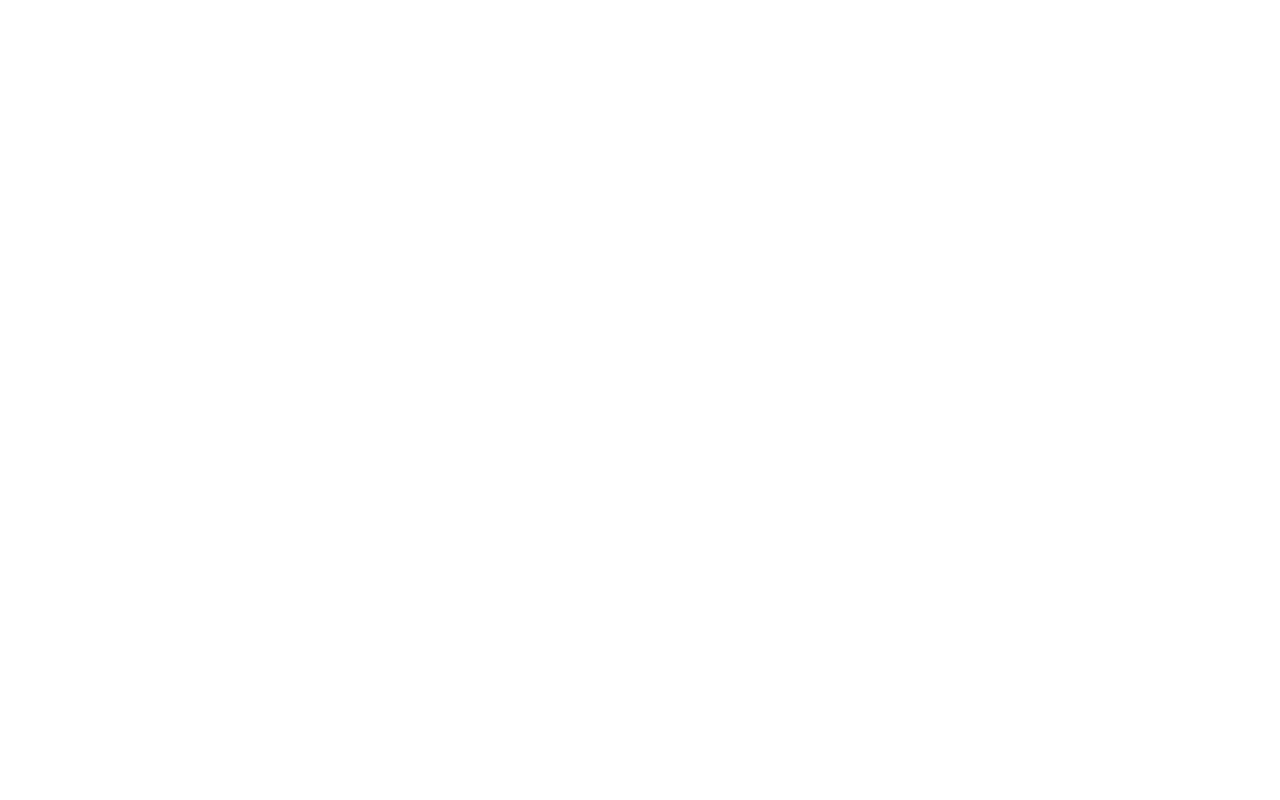
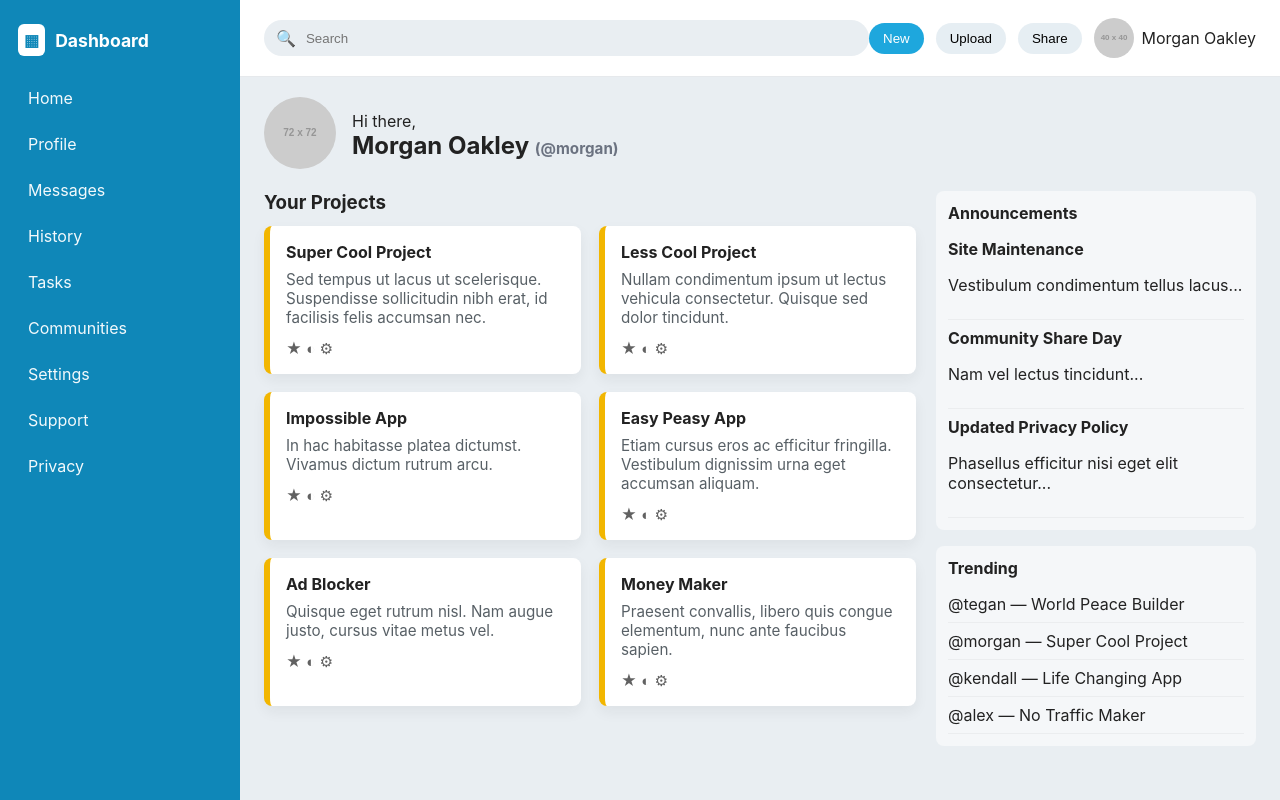
Before and after one commit to balovich-matje/odin-admin-dashboard, a plain HTML site: page index.html in a window 1280 px wide. Drawn offline with Linux system fonts and the light colour scheme; placeholder pictures from the web are drawn by us.

Commit message:
Add html structure and basic styles

```diff
--- a/index.html
+++ b/index.html
@@ -2,13 +2,128 @@
 <html lang="en">
 
 <head>
-    <link rel="stylesheet" href="styles.css">
     <meta charset="UTF-8">
     <meta name="viewport" content="width=device-width, initial-scale=1.0">
-    <title>Document</title>
+    <title>Odin Admin Dashboard</title>
+    <link rel="stylesheet" href="styles.css">
 </head>
 
 <body>
+    <div class="app-layout">
+        <aside class="sidebar">
+            <div class="brand">
+                <div class="logo">▦</div>
+                <div class="title">Dashboard</div>
+            </div>
+            <nav class="nav">
+                <a class="nav-item" href="#">Home</a>
+                <a class="nav-item" href="#">Profile</a>
+                <a class="nav-item" href="#">Messages</a>
+                <a class="nav-item" href="#">History</a>
+                <a class="nav-item" href="#">Tasks</a>
+                <a class="nav-item" href="#">Communities</a>
+                <a class="nav-item" href="#">Settings</a>
+                <a class="nav-item" href="#">Support</a>
+                <a class="nav-item" href="#">Privacy</a>
+            </nav>
+        </aside>
+
+        <div class="main-area">
+            <header class="topbar">
+                <div class="search">
+                    <span class="search-icon">🔍</span>
+                    <input type="search" placeholder="Search" />
+                </div>
+                <div class="top-actions">
+                    <button class="btn primary">New</button>
+                    <button class="btn">Upload</button>
+                    <button class="btn">Share</button>
+                    <div class="profile">
+                        <img class="avatar" src="https://via.placeholder.com/40" alt="avatar" />
+                        <div class="profile-name">Morgan Oakley</div>
+                    </div>
+                </div>
+            </header>
+
+            <div class="content">
+                <section class="intro">
+                    <div class="welcome-avatar"><img src="https://via.placeholder.com/72" alt="avatar" /></div>
+                    <div class="welcome-text">
+                        <div class="hi">Hi there,</div>
+                        <h2 class="name">Morgan Oakley <span class="handle">(@morgan)</span></h2>
+                    </div>
+                </section>
+
+                <div class="columns">
+                    <main class="projects">
+                        <h3 class="section-title">Your Projects</h3>
+                        <div class="cards-grid">
+                            <article class="card">
+                                <h4>Super Cool Project</h4>
+                                <p>Sed tempus ut lacus ut scelerisque. Suspendisse sollicitudin nibh erat, id facilisis
+                                    felis accumsan nec.</p>
+                                <div class="card-actions">★ ◐ ⚙</div>
+                            </article>
+                            <article class="card">
+                                <h4>Less Cool Project</h4>
+                                <p>Nullam condimentum ipsum ut lectus vehicula consectetur. Quisque sed dolor tincidunt.
+                                </p>
+                                <div class="card-actions">★ ◐ ⚙</div>
+                            </article>
+                            <article class="card">
+                                <h4>Impossible App</h4>
+                                <p>In hac habitasse platea dictumst. Vivamus dictum rutrum arcu.</p>
+                                <div class="card-actions">★ ◐ ⚙</div>
+                            </article>
+                            <article class="card">
+                                <h4>Easy Peasy App</h4>
+                                <p>Etiam cursus eros ac efficitur fringilla. Vestibulum dignissim urna eget accumsan
+                                    aliquam.</p>
+                                <div class="card-actions">★ ◐ ⚙</div>
+                            </article>
+                            <article class="card">
+                                <h4>Ad Blocker</h4>
+                                <p>Quisque eget rutrum nisl. Nam augue justo, cursus vitae metus vel.</p>
+                                <div class="card-actions">★ ◐ ⚙</div>
+                            </article>
+                            <article class="card">
+                                <h4>Money Maker</h4>
+                                <p>Praesent convallis, libero quis congue elementum, nunc ante faucibus sapien.</p>
+                                <div class="card-actions">★ ◐ ⚙</div>
+                            </article>
+                        </div>
+                    </main>
+
+                    <aside class="rightcol">
+                        <div class="panel announcements">
+                            <h4>Announcements</h4>
+                            <ul>
+                                <li><strong>Site Maintenance</strong>
+                                    <p>Vestibulum condimentum tellus lacus...</p>
+                                </li>
+                                <li><strong>Community Share Day</strong>
+                                    <p>Nam vel lectus tincidunt...</p>
+                                </li>
+                                <li><strong>Updated Privacy Policy</strong>
+                                    <p>Phasellus efficitur nisi eget elit consectetur...</p>
+                                </li>
+                            </ul>
+                        </div>
+
+                        <div class="panel trending">
+                            <h4>Trending</h4>
+                            <ul>
+                                <li>@tegan — World Peace Builder</li>
+                                <li>@morgan — Super Cool Project</li>
+                                <li>@kendall — Life Changing App</li>
+                                <li>@alex — No Traffic Maker</li>
+                            </ul>
+                        </div>
+                    </aside>
+                </div>
+            </div>
+        </div>
+    </div>
 
     <script src="script.js"></script>
 </body>
--- a/styles.css
+++ b/styles.css
@@ -0,0 +1,238 @@
+:root {
+    --sidebar-bg: #0f87b8;
+    --accent: #f2b600;
+    --muted: #e9eef2;
+    --card-bg: #ffffff;
+    --text: #222;
+    --panel-bg: #f5f7f9;
+}
+
+* {
+    box-sizing: border-box
+}
+
+body {
+    font-family: Inter, system-ui, -apple-system, 'Segoe UI', Roboto, 'Helvetica Neue', Arial;
+    margin: 0;
+    color: var(--text);
+    background: var(--muted);
+}
+
+.app-layout {
+    display: grid;
+    grid-template-columns: 240px 1fr;
+    min-height: 100vh
+}
+
+.sidebar {
+    background: var(--sidebar-bg);
+    color: #fff;
+    padding: 24px 18px
+}
+
+.brand {
+    display: flex;
+    align-items: center;
+    gap: 10px;
+    margin-bottom: 24px
+}
+
+.brand .logo {
+    background: #fff;
+    color: var(--sidebar-bg);
+    padding: 6px;
+    border-radius: 6px;
+    font-weight: 700
+}
+
+.brand .title {
+    font-weight: 700;
+    font-size: 1.1rem
+}
+
+.nav {
+    display: flex;
+    flex-direction: column;
+    gap: 10px
+}
+
+.nav-item {
+    color: rgba(255, 255, 255, 0.95);
+    text-decoration: none;
+    padding: 8px 10px;
+    border-radius: 6px
+}
+
+.nav-item:hover {
+    background: rgba(255, 255, 255, 0.06)
+}
+
+.main-area {
+    display: flex;
+    flex-direction: column
+}
+
+.topbar {
+    display: flex;
+    justify-content: space-between;
+    align-items: center;
+    padding: 18px 24px;
+    background: #fff;
+    border-bottom: 1px solid #e6e9ec
+}
+
+.search {
+    display: flex;
+    align-items: center;
+    gap: 8px;
+    background: var(--muted);
+    padding: 8px 12px;
+    border-radius: 20px;
+    flex: 1;
+    max-width: 640px
+}
+
+.search input {
+    border: 0;
+    background: transparent;
+    outline: none;
+    width: 100%
+}
+
+.top-actions {
+    display: flex;
+    align-items: center;
+    gap: 12px
+}
+
+.btn {
+    border: 0;
+    padding: 8px 14px;
+    border-radius: 20px;
+    background: #e6eef3;
+    cursor: pointer
+}
+
+.btn.primary {
+    background: #1ea7dd;
+    color: #fff
+}
+
+.profile {
+    display: flex;
+    align-items: center;
+    gap: 8px
+}
+
+.avatar {
+    width: 40px;
+    height: 40px;
+    border-radius: 50%
+}
+
+.content {
+    padding: 20px 24px
+}
+
+.intro {
+    display: flex;
+    align-items: center;
+    gap: 16px;
+    margin-bottom: 18px
+}
+
+.welcome-avatar img {
+    border-radius: 50%
+}
+
+.name {
+    margin: 0
+}
+
+.handle {
+    color: #6b7280;
+    font-size: 0.95rem
+}
+
+.columns {
+    display: grid;
+    grid-template-columns: 1fr 320px;
+    gap: 20px
+}
+
+.projects {
+    background: transparent
+}
+
+.section-title {
+    margin: 0 0 12px 0
+}
+
+.cards-grid {
+    display: grid;
+    grid-template-columns: repeat(2, 1fr);
+    gap: 18px
+}
+
+.card {
+    background: var(--card-bg);
+    padding: 16px;
+    border-radius: 8px;
+    box-shadow: 0 6px 14px rgba(33, 33, 33, 0.06);
+    border-left: 6px solid var(--accent)
+}
+
+.card h4 {
+    margin: 0 0 8px 0
+}
+
+.card p {
+    margin: 0 0 12px 0;
+    color: #586066;
+    font-size: 0.95rem
+}
+
+.card-actions {
+    color: #616161;
+    font-size: 0.95rem
+}
+
+.rightcol .panel {
+    background: var(--panel-bg);
+    padding: 12px;
+    border-radius: 8px;
+    margin-bottom: 16px
+}
+
+.rightcol h4 {
+    margin: 0 0 8px 0
+}
+
+.rightcol ul {
+    list-style: none;
+    padding: 0;
+    margin: 0
+}
+
+.rightcol li {
+    padding: 8px 0;
+    border-bottom: 1px solid rgba(0, 0, 0, 0.04)
+}
+
+@media (max-width:1000px) {
+    .columns {
+        grid-template-columns: 1fr
+    }
+
+    .cards-grid {
+        grid-template-columns: repeat(1, 1fr)
+    }
+
+    .app-layout {
+        grid-template-columns: 72px 1fr
+    }
+
+    .nav-item {
+        font-size: 0.9rem
+    }
+}
```
